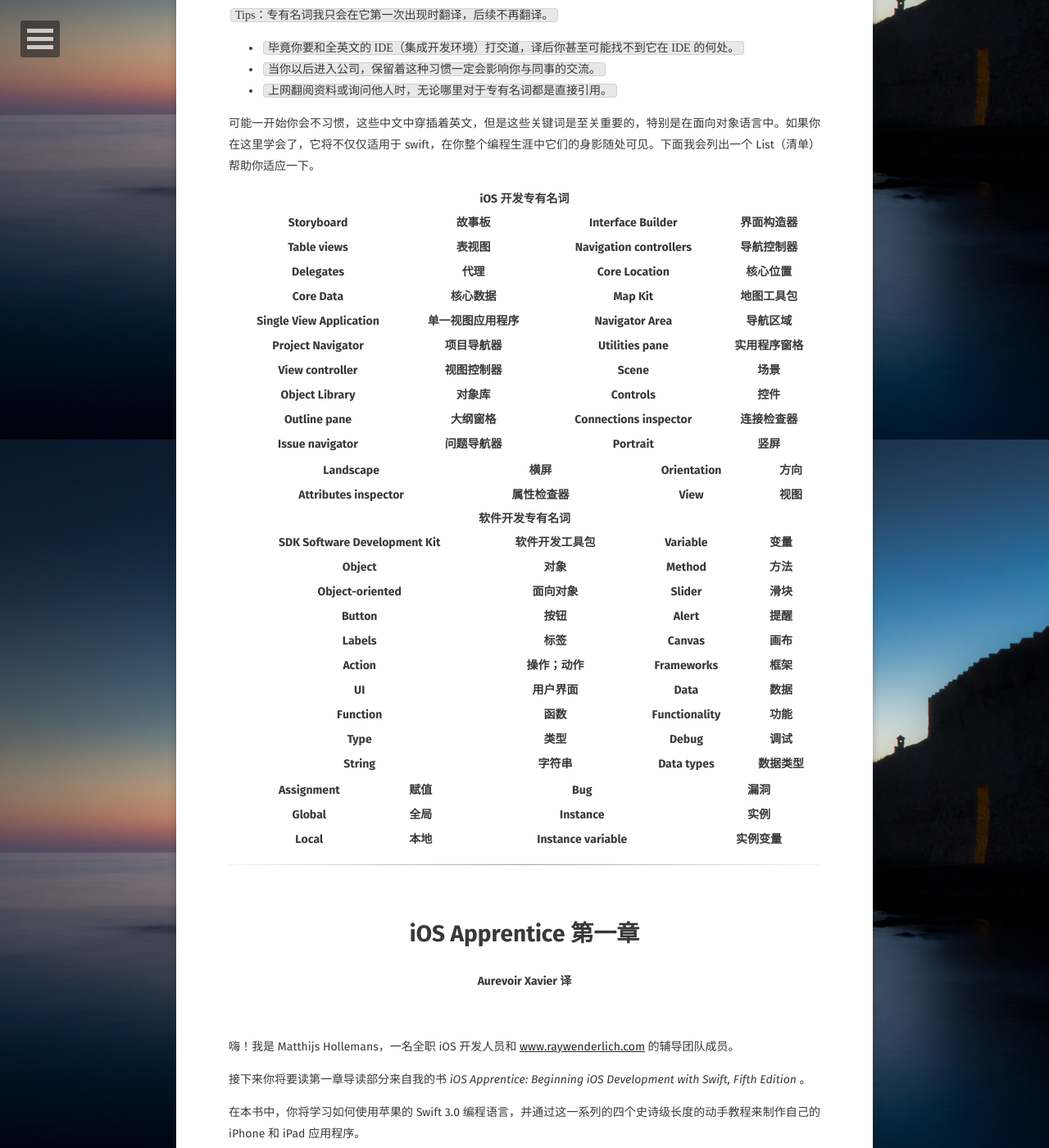
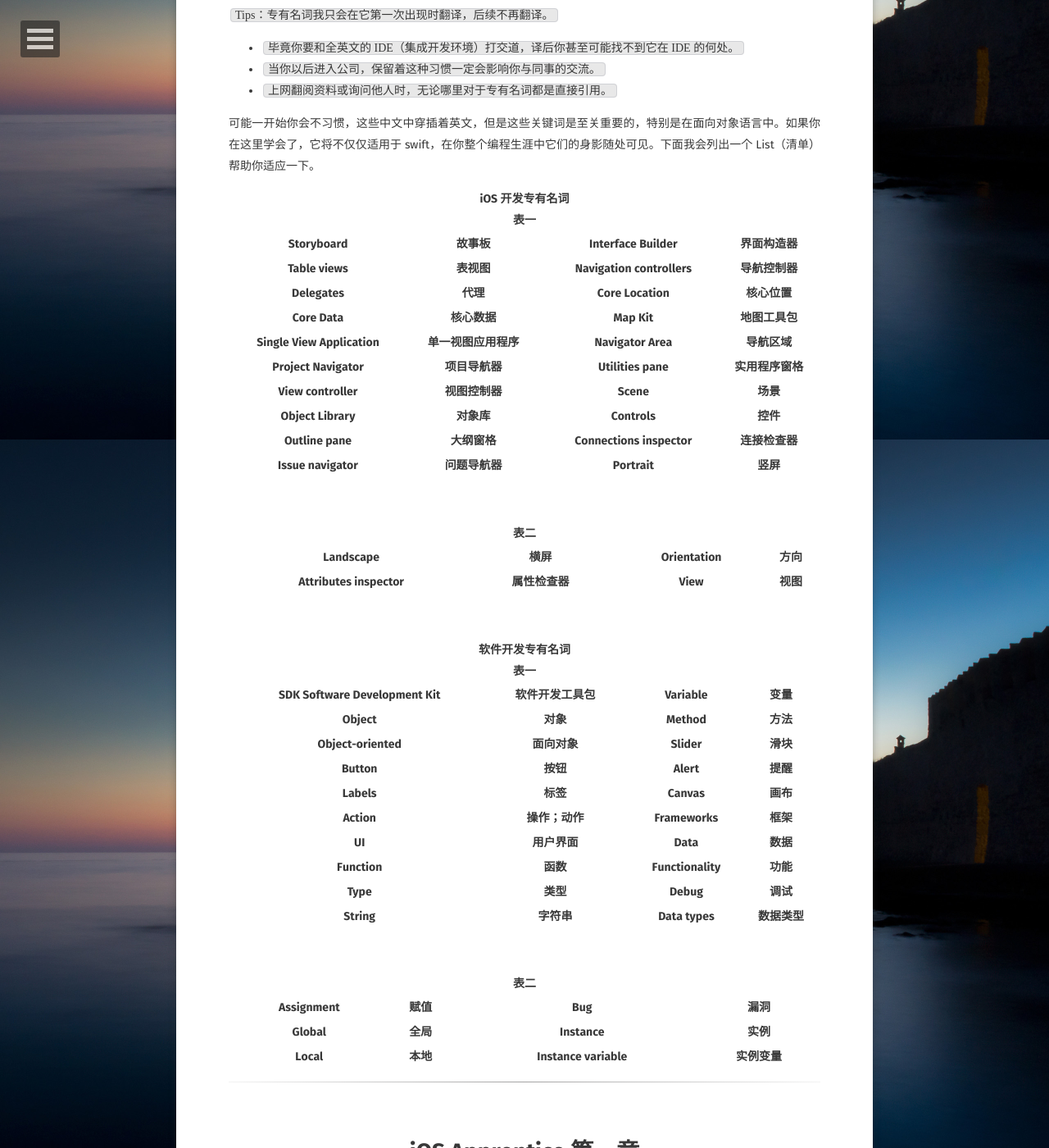
Before and after one commit to AurevoirXavier/deprecated-AurevoirXavier.github.io, a Jekyll site: the page built from _posts/2017-3-16-iOS Apprentice.md, in a window 1280 px wide and 1400 px high, scrolled down 364 px. Shown: the whole window at 82% size. Built offline with Jekyll 4.4.1, drawn with Linux system fonts in a browser that asks for light colours; some web fonts are replaced; comment, search, counter and statistics services are not loaded; grey boxes are pictures that could not be loaded.

Commit message:
21:13/03/16/2017

```diff
--- a/_posts/2017-3-16-iOS Apprentice.md
+++ b/_posts/2017-3-16-iOS Apprentice.md
@@ -16,6 +16,8 @@
 可能一开始你会不习惯，这些中文中穿插着英文，但是这些关键词是至关重要的，特别是在面向对象语言中。如果你在这里学会了，它将不仅仅适用于 swift，在你整个编程生涯中它们的身影随处可见。下面我会列出一个 List（清单） 帮助你适应一下。
 
 <center><strong>iOS 开发专有名词</strong></center>
+
+<center><strong>表一</strong></center>
 
 |         Storyboard          |     故事板      |      |     Interface Builder      |   界面构造器    |
 | :-------------------------: | :----------: | :--: | :------------------------: | :--------: |
@@ -29,11 +31,19 @@
 |      **Outline pane**       |   **大纲窗格**   |      | **Connections inspector**  | **连接检查器**  |
 |     **Issue navigator**     |  **问题导航器**   |      |        **Portrait**        |   **竖屏**   |
 
+<br>
+
+<center><strong>表二</strong></center>
+
 |        Landscape         |    横屏     |      | **Orientation** |   方向   |
 | :----------------------: | :-------: | :--: | :-------------: | :----: |
 | **Attributes inspector** | **属性检查器** |      |    **View**     | **视图** |
 
+<br>
+
 <center><strong>软件开发专有名词</strong></center>
+
+<center><strong>表一</strong></center>
 
 | SDK Software Development Kit |  软件开发工具包  |      |     Variable      |    变量    |
 | :--------------------------: | :-------: | :--: | :---------------: | :------: |
@@ -47,6 +57,10 @@
 |           **Type**           |  **类型**   |      |     **Debug**     |  **调试**  |
 |          **String**          |  **字符串**  |      |  **Data types**   | **数据类型** |
 
+<br>
+
+<center><strong>表二</strong></center>
+
 | Assignment |   赋值   |      |          Bug          |    漏洞    |
 | :--------: | :----: | :--: | :-------------------: | :------: |
 | **Global** | **全局** |      |     **Instance**      |  **实例**  |
```
